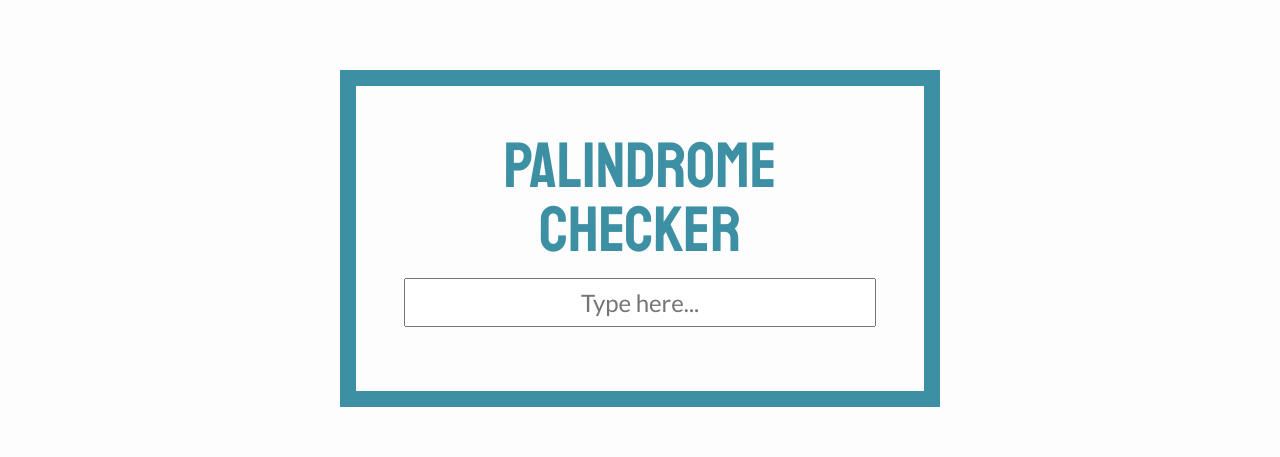
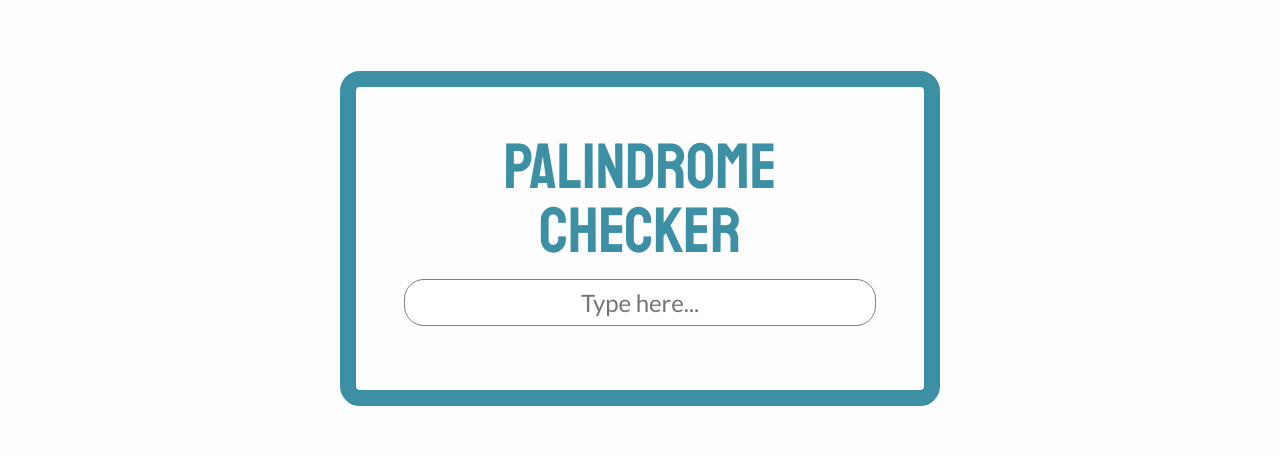
Before and after one commit to tdora28/datastructures, a React (Vite) app: page / in a window 1280 px wide. Shown: the part 174-631 px from the top of the page. Built offline with nearby package versions, Linux system fonts and the light colour scheme.

Commit message:
Fix inconsistent borders

```diff
--- a/src/index.css
+++ b/src/index.css
@@ -81,11 +81,14 @@ nav ul li button.active:hover {
   margin: 1rem;
   padding: 3rem;
   border: 1rem solid #3d90a4;
+  border-radius: 20px;
   background: var(--clr-light);
 }
 .palindrome-input {
   width: 100%;
   padding: 0.5rem 1rem;
+  border: 1px solid grey;
+  border-radius: 20px;
   font-family: inherit;
   font-size: 1.5rem;
   text-align: center;
@@ -128,7 +131,7 @@ nav ul li button.active:hover {
 .bubble-main > * {
   width: 100%;
   padding: 1rem 2rem;
-  border: 1px solid #783636;
+  border: 3px solid #783636;
   border-radius: 20px;
 }
 .bubble-title {
@@ -146,6 +149,8 @@ nav ul li button.active:hover {
 .bubble-form input {
   width: 300px;
   padding: 0.5rem 1rem;
+  border: 1px solid #783636;
+  border-radius: 20px;
   text-align: center;
 }
 .bubble-form button {
```
